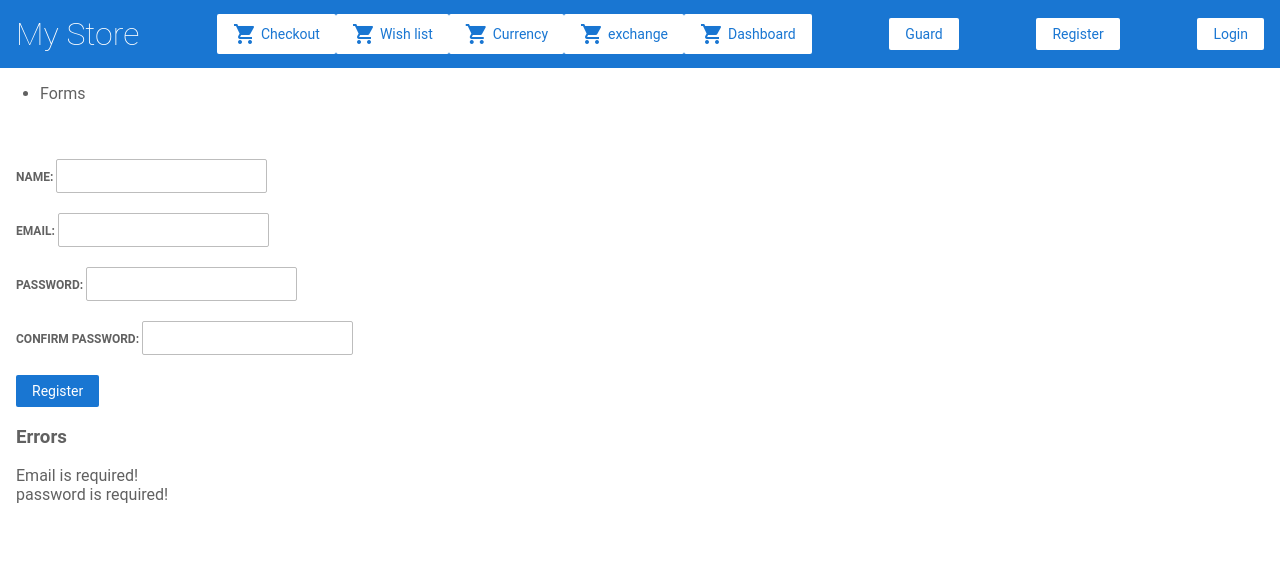
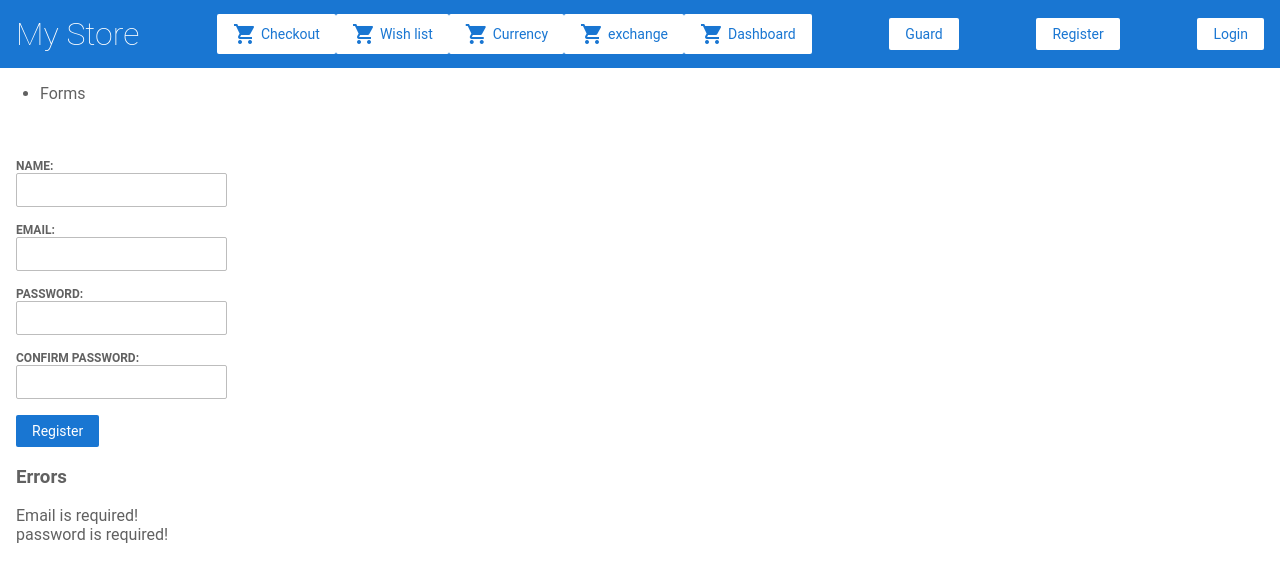
Before and after one commit to khachapuridze/angular-tutorial-first, an Angular app: page /forms in a window 1280 px wide. Shown: the top 582 px of the page. Built offline with nearby package versions, Linux system fonts and the light colour scheme.

Commit message:
feat(routing-task-3): finish task-3

```diff
--- a/src/app/breadcrumbs/breadcrumbs.component.html
+++ b/src/app/breadcrumbs/breadcrumbs.component.html
@@ -1,6 +1,6 @@
 <ul>
     <li *ngFor="let item of breadcrumbsList; let i = index">
-        <a *ngIf="i !== breadcrumbsList.length -1" routerLink="{{pushitem.path}}">{{item.data.name}}</a>
-        <span *ngIf="i === breadcrumbsList.length -1" routerLink="item.path">{{item.data.name}}</span>
+        <a *ngIf="i !== breadcrumbsList.length -1" routerLink="{{item.path}}">{{item.data.name}}</a>
+        <span *ngIf="i === breadcrumbsList.length -1" routerLink="{{item.path}}">{{item.data.name}}</span>
     </li>
 </ul>
--- a/src/app/forms/forms.component.scss
+++ b/src/app/forms/forms.component.scss
@@ -1,3 +1,9 @@
 .container {
     margin-top: 40px;
+    label {
+        input {
+            display: flex;
+            flex-direction: column;
+        }
+    }
 }
```
